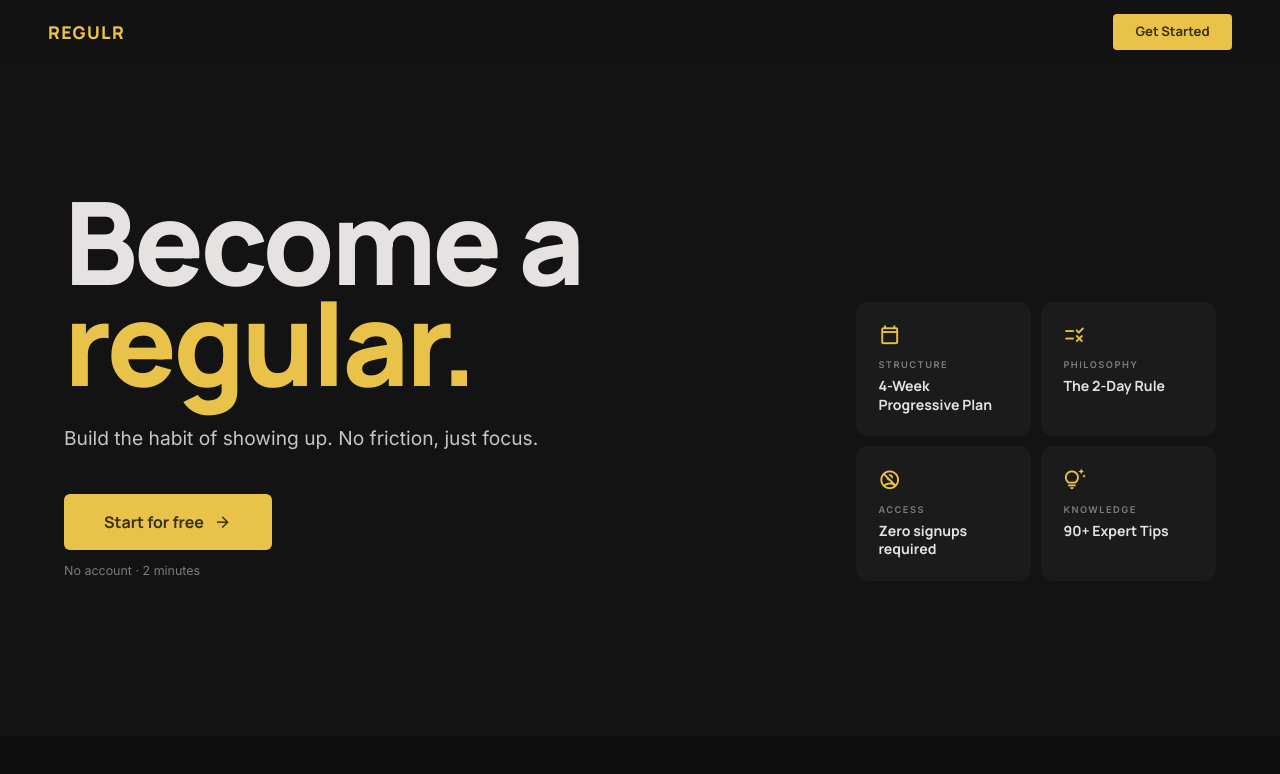
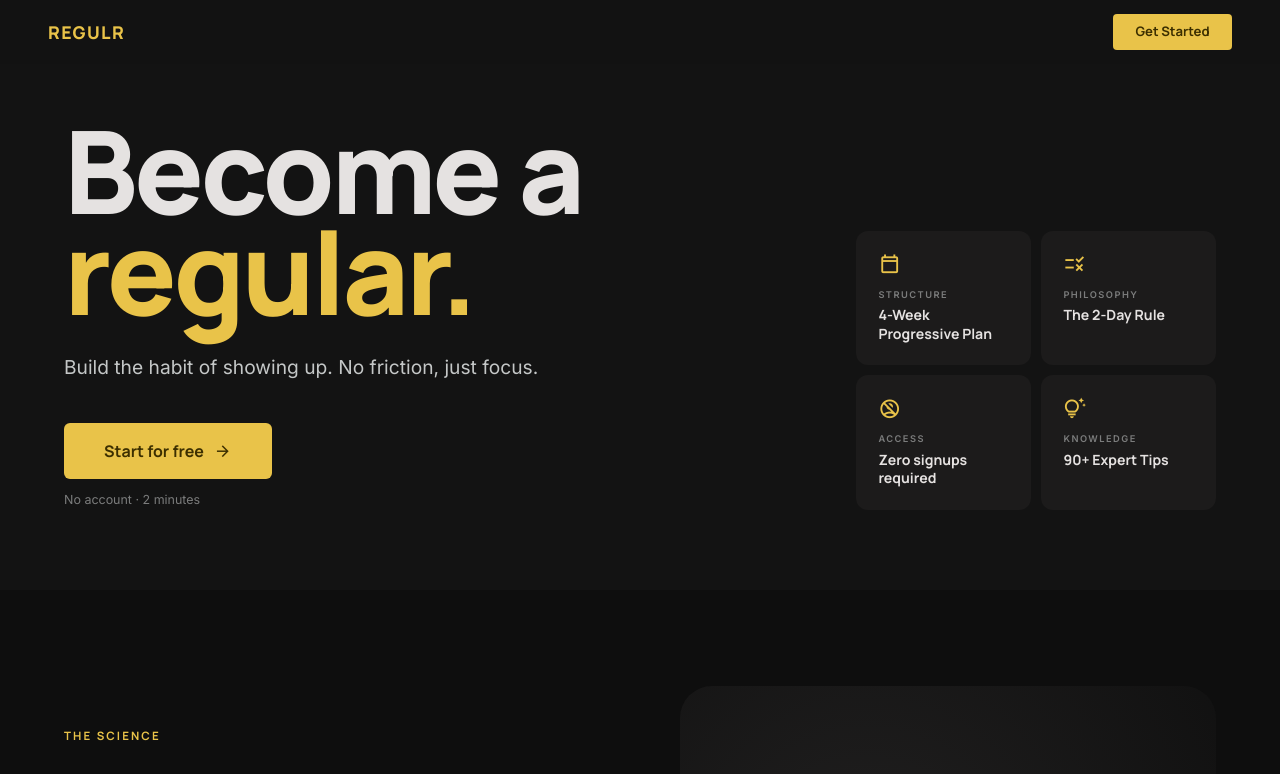
Before and after one commit to Dp270803/regulrhabbit, a React (Vite) app: page / in a window 1280 px wide. Shown: the top 774 px of the page. Built offline with nearby package versions, Linux system fonts and the light colour scheme; no server answers; what sanity would draw is missing.

Commit message:
Reduce gap between hero and science section — remove full-screen minHeight
https://claude.ai/code/session_01WjrNbBXf56yWSfQSNszrt9

```diff
--- a/src/screens/Landing.jsx
+++ b/src/screens/Landing.jsx
@@ -152,7 +152,7 @@ export default function Landing() {
       </nav>
 
       {/* ── Hero ── */}
-      <section style={{ minHeight: 'calc(100dvh - 64px)', display: 'flex', alignItems: 'center', padding: '100px clamp(1.5rem,6vw,4rem) 4rem', maxWidth: '1300px', margin: '0 auto' }}>
+      <section style={{ padding: '120px clamp(1.5rem,6vw,4rem) 5rem', maxWidth: '1300px', margin: '0 auto' }}>
         <div style={{ display: 'grid', gridTemplateColumns: 'minmax(0,1fr) auto', alignItems: 'flex-end', gap: '3rem', width: '100%' }} className="landing-hero-grid">
           {/* Left */}
           <div>
```
